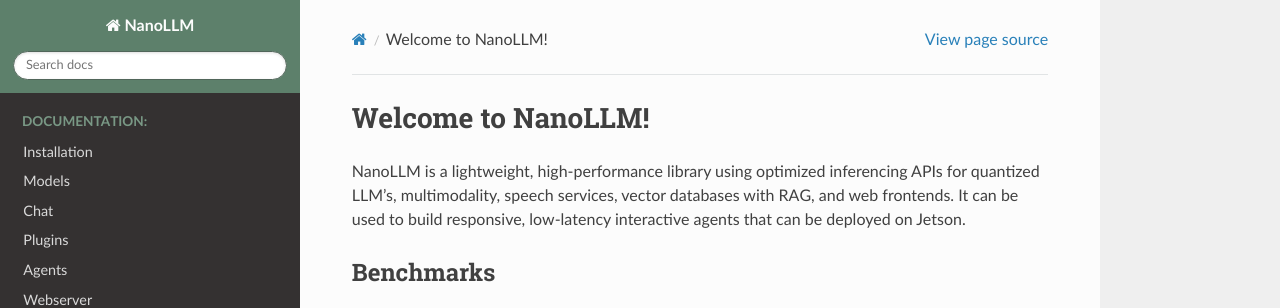
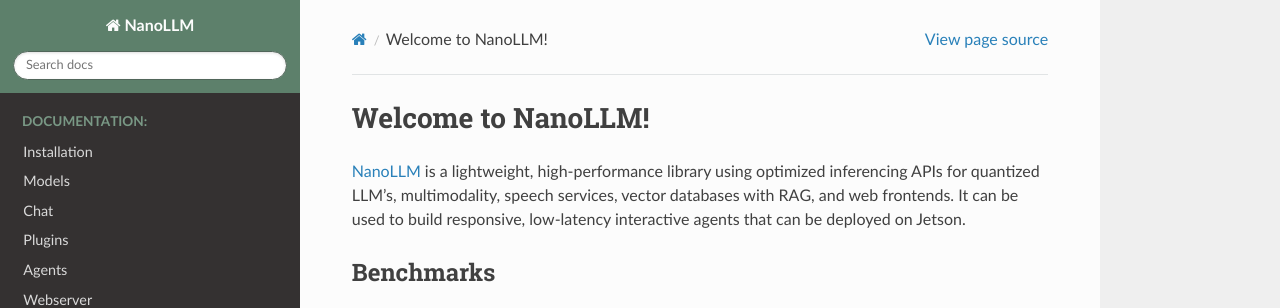
Before and after one commit to dusty-nv/NanoLLM, a Sphinx documentation site: the page built from docs/index.rst, in a window 1280 px wide and 900 px high, cut to the strip 0-308 px from the top of the window. Built offline with Sphinx 7.4.7 and the Read the Docs theme 2.0.0, drawn with Linux system fonts in a browser that asks for light colours; part of the change alters nothing that is shown.

```diff
--- a/docs/index.rst
+++ b/docs/index.rst
@@ -2,7 +2,7 @@
 Welcome to NanoLLM!
 ====================
 
-NanoLLM is a lightweight, high-performance library using optimized inferencing APIs for quantized LLM's, multimodality, speech services, vector databases with RAG, and web frontends.  It can be used to build responsive, low-latency interactive agents that can be deployed on Jetson.
+`NanoLLM <https://www.github.com/dusty-nv/NanoLLM>`_ is a lightweight, high-performance library using optimized inferencing APIs for quantized LLM's, multimodality, speech services, vector databases with RAG, and web frontends.  It can be used to build responsive, low-latency interactive agents that can be deployed on Jetson.
 
 ----------
 Benchmarks
```
